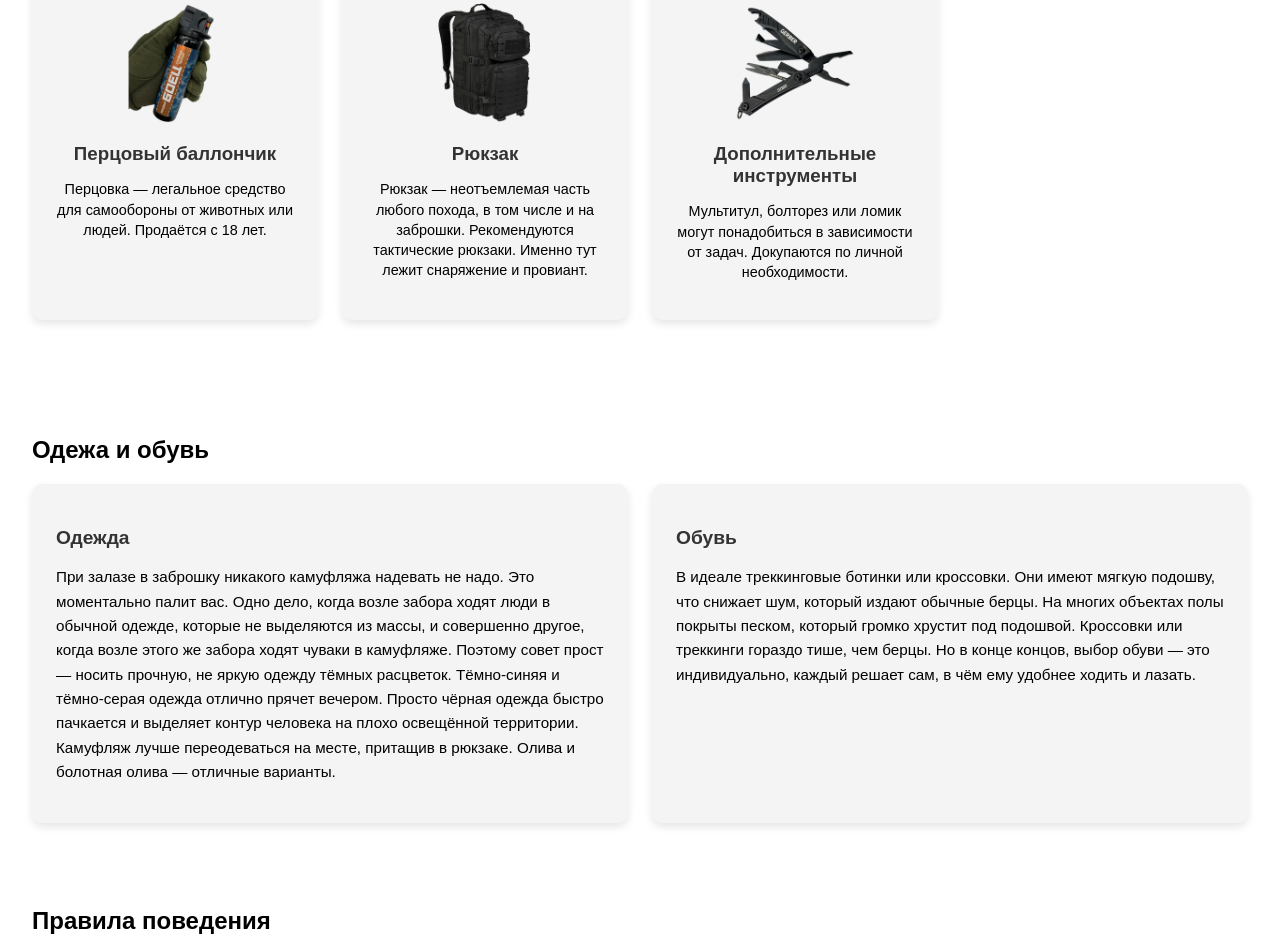
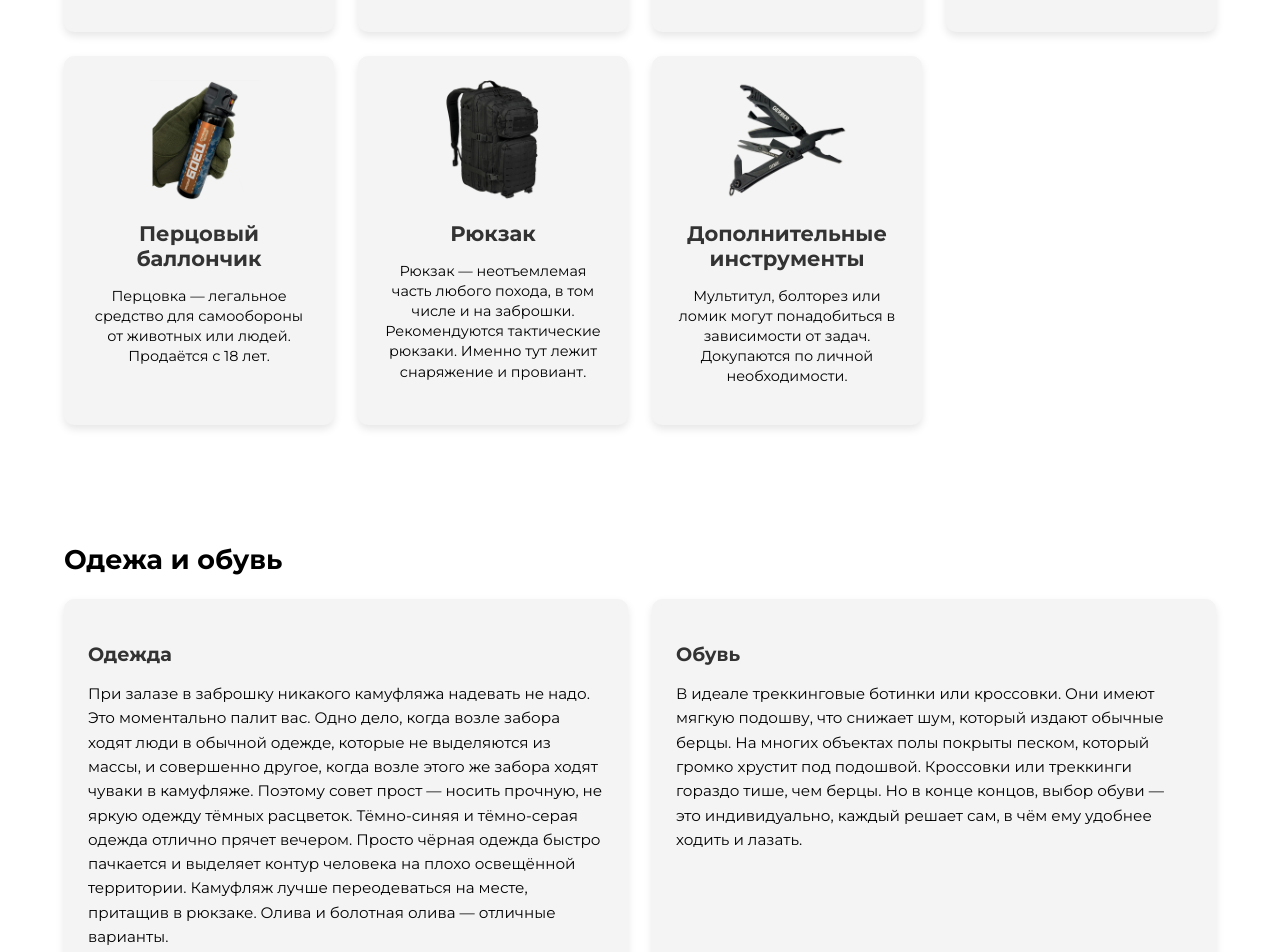
Before and after one commit to Redsham/Urban.META, a plain HTML site: page index.html in a window 1280 px wide. Shown: the part 814-1766 px from the top of the page. Drawn offline with Linux system fonts and the light colour scheme.

Commit message:
font update

```diff
--- a/styles.css
+++ b/styles.css
@@ -1,6 +1,10 @@
+@import url('https://fonts.googleapis.com/css2?family=Montserrat:wght@300;400;500;600;700&display=swap');
+
 /* Основные стили */
+
 body {
-    font-family: Arial, sans-serif;
+    font-family: "Montserrat", sans-serif;
+    font-size: 18px;
     margin: 0;
     padding: 0;
 }
@@ -33,6 +37,8 @@ header nav ul li a {
 
 section {
     padding: 2rem;
+    padding-left: 5%;
+    padding-right: 5%;;
 }
 
 #intro .intro-images {
@@ -74,6 +80,7 @@ section {
 }
 
 .gear-card h3 {
+    font-weight: 700;
     margin: 1rem 0 0.5rem;
     color: #333;
 }
@@ -108,6 +115,7 @@ section {
 }
 
 .clothing h3, .footwear h3 {
+    font-weight: 700;
     margin-bottom: 1rem;
     font-size: 1.2rem;
     color: #333;
@@ -161,6 +169,7 @@ section {
 }
 
 .rules-card h3 {
+    font-weight: 700;
     margin-bottom: 1rem;
     font-size: 1.2rem;
     color: #333;
@@ -214,6 +223,7 @@ section {
 }
 
 .legal-warning-card h3 {
+    font-weight: 700;
     margin-bottom: 1rem;
     font-size: 1.4rem;
     color: #333;
```
